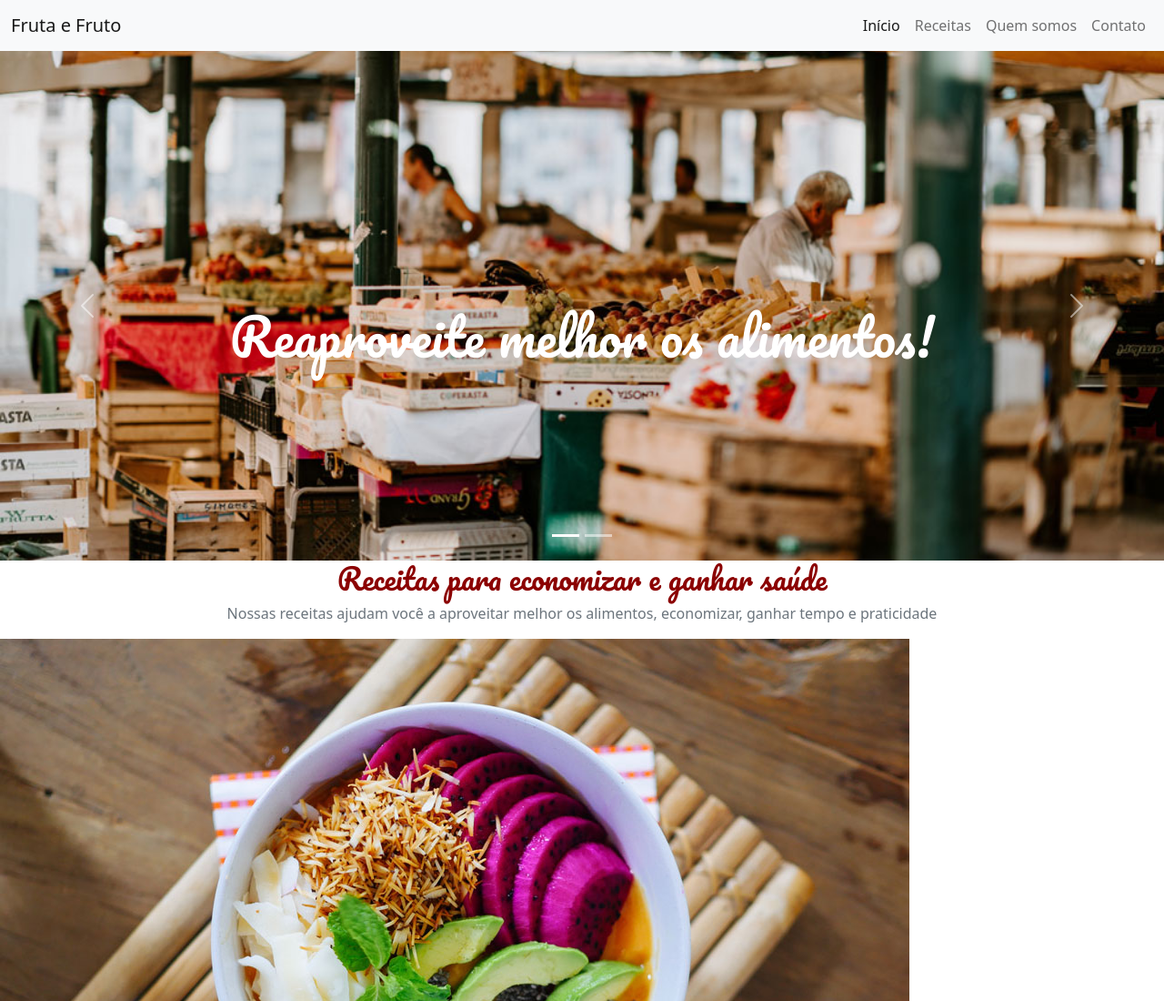
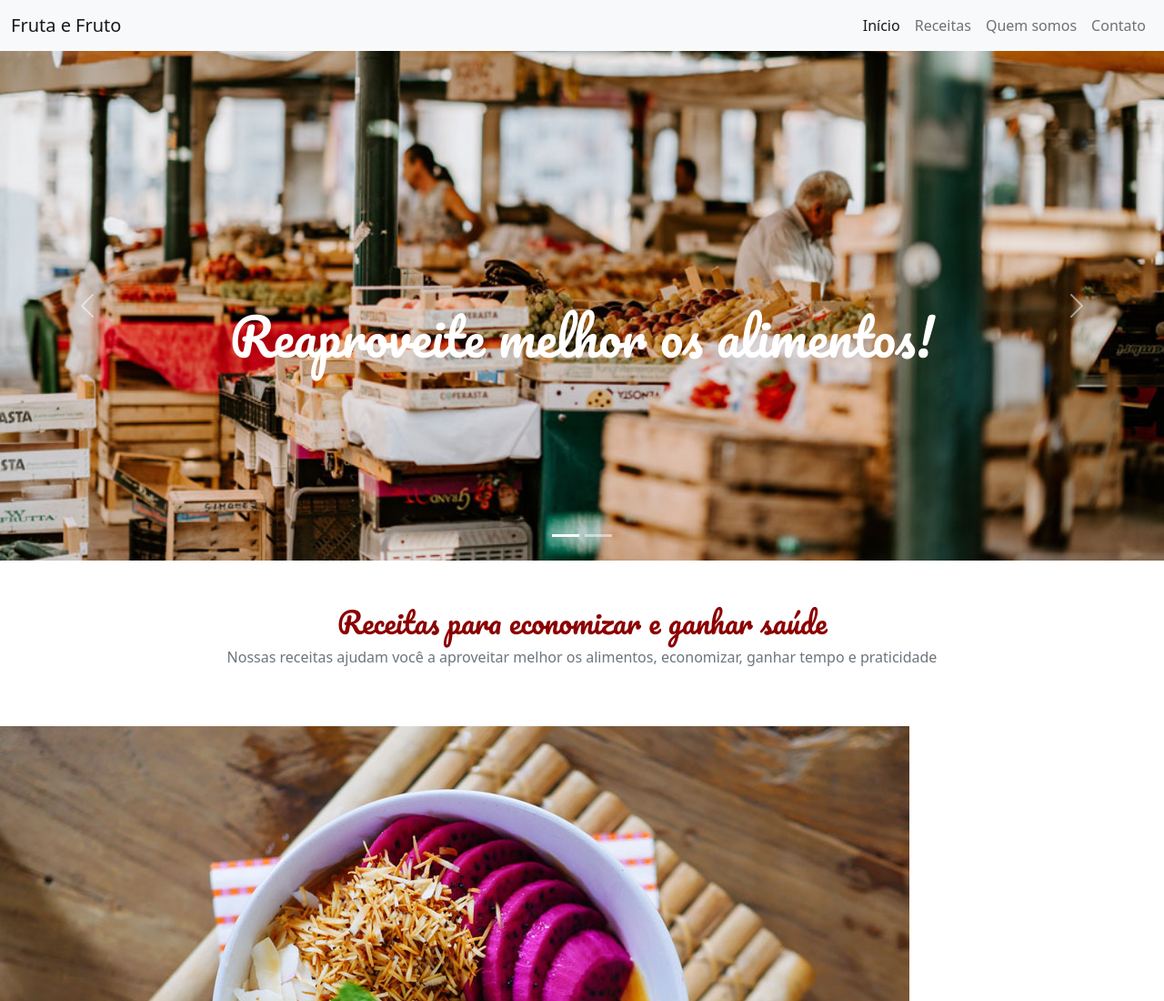
Before and after one commit to joaoeduardogomes/treino-bootstrap, a plain HTML site: page 01LandingPageResponsiva/index.html in a window 1280 px wide. Shown: the top 1100 px of the page at 91% size. Drawn offline with nearby package versions, Linux system fonts and the light colour scheme.

Commit message:
bootstrap - finished lesson 3

```diff
--- a/01LandingPageResponsiva/index.html
+++ b/01LandingPageResponsiva/index.html
@@ -70,8 +70,8 @@
     </div>
 
 
-    <h2 class="text-center fonte-titulo cor-especial">Receitas para economizar e ganhar saúde</h2>
-    <p class="text-center text-secondary">Nossas receitas ajudam você a aproveitar melhor os alimentos, economizar, ganhar tempo e praticidade</p>
+    <h2 class="text-center fonte-titulo cor-especial pt-5">Receitas para economizar e ganhar saúde</h2>
+    <p class="text-center text-secondary pb-5">Nossas receitas ajudam você a aproveitar melhor os alimentos, economizar, ganhar tempo e praticidade</p>
 
     <img src="src/img/receita-abacate.jpg" alt="tigela com salada de abacate, vista superior">
     <h3>Tigela de abacate</h3>
```
